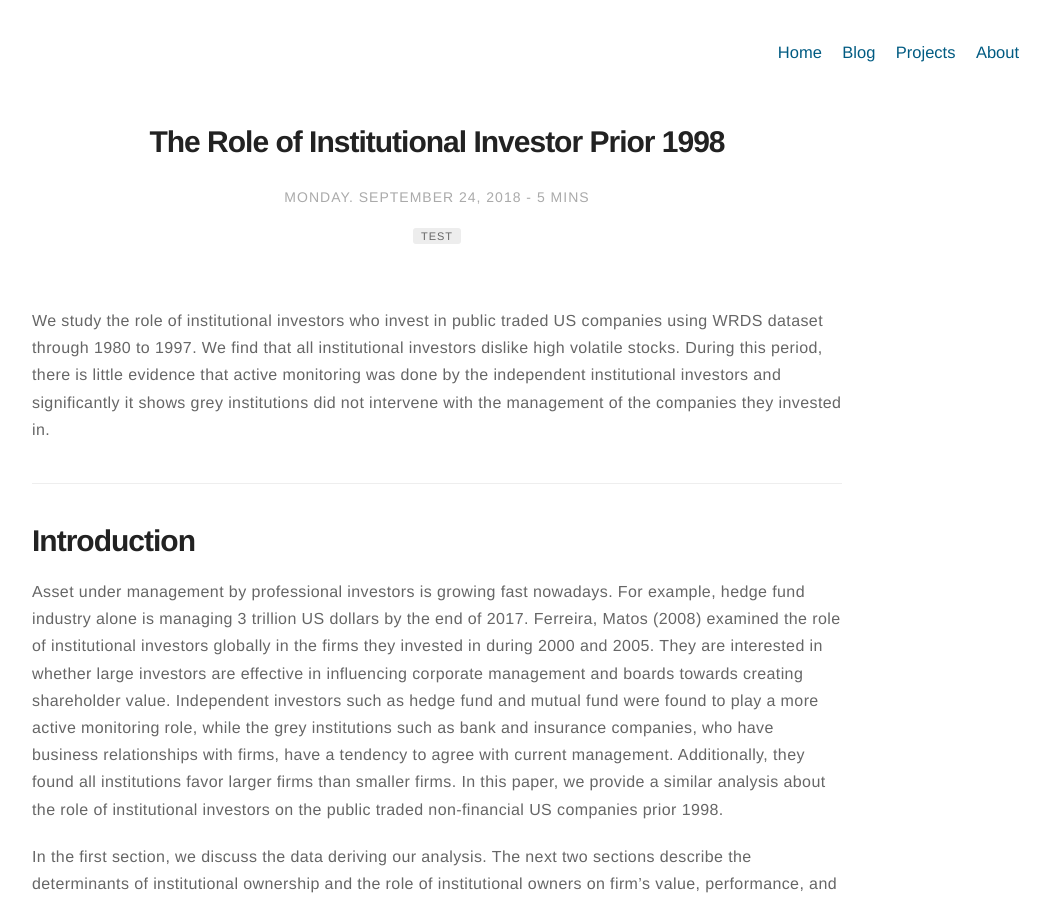
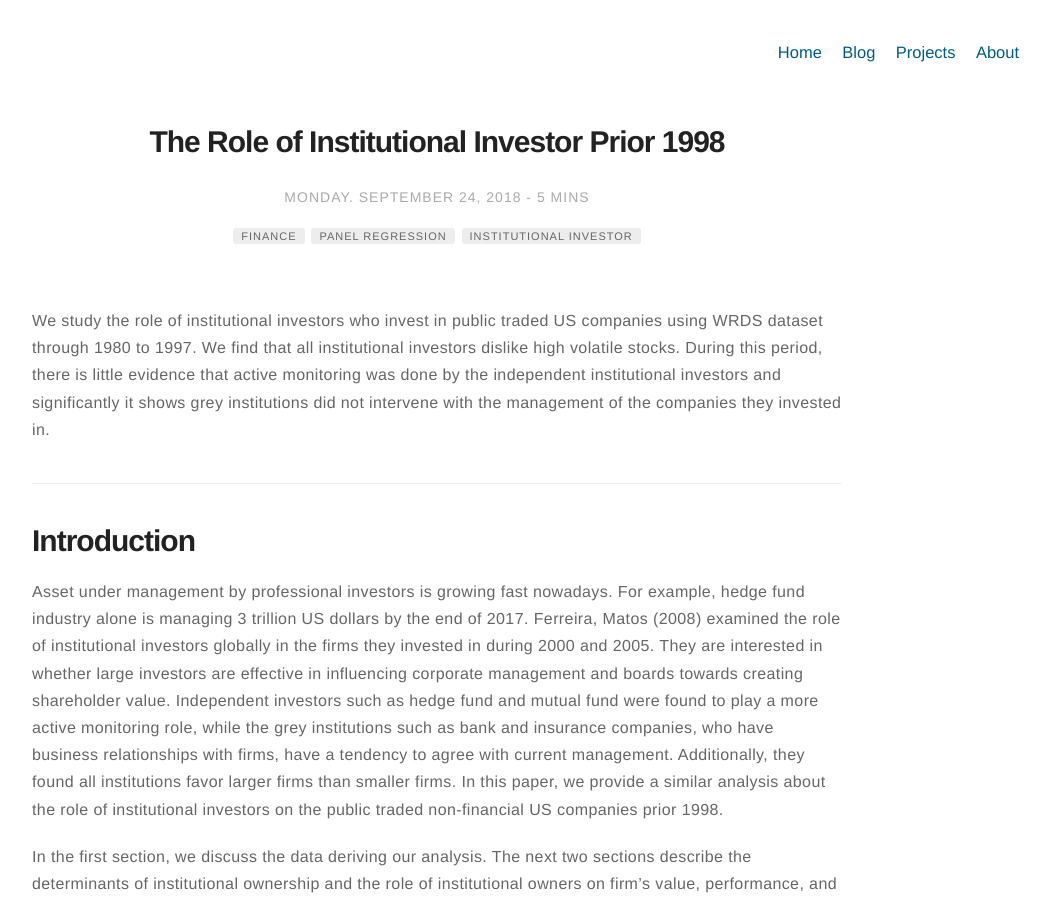
Before and after one commit to WizardKingZ/WizardKingZ.github.io, a Jekyll site: the page built from _posts/2018-09-24-role-institutional-investor-prior-1998.markdown, in a window 1280 px wide and 900 px high. Shown: the whole window, without its empty margins (203-1253 px from the left). Built offline with Jekyll 4.4.1, drawn with Linux system fonts in a browser that asks for light colours; some of the changed text lies outside the part shown.

Commit message:
Update 2018-09-24-role-institutional-investor-prior-1998.markdown

```diff
--- a/_posts/2018-09-24-role-institutional-investor-prior-1998.markdown
+++ b/_posts/2018-09-24-role-institutional-investor-prior-1998.markdown
@@ -5,7 +5,9 @@ blog: true
 date: 2018-09-24 21:20
 headerImage: false
 tag:
-- test
+  - finance
+  - panel regression
+  - institutional investor
 star: true
 category: blog
 author: johnewzhang
```
